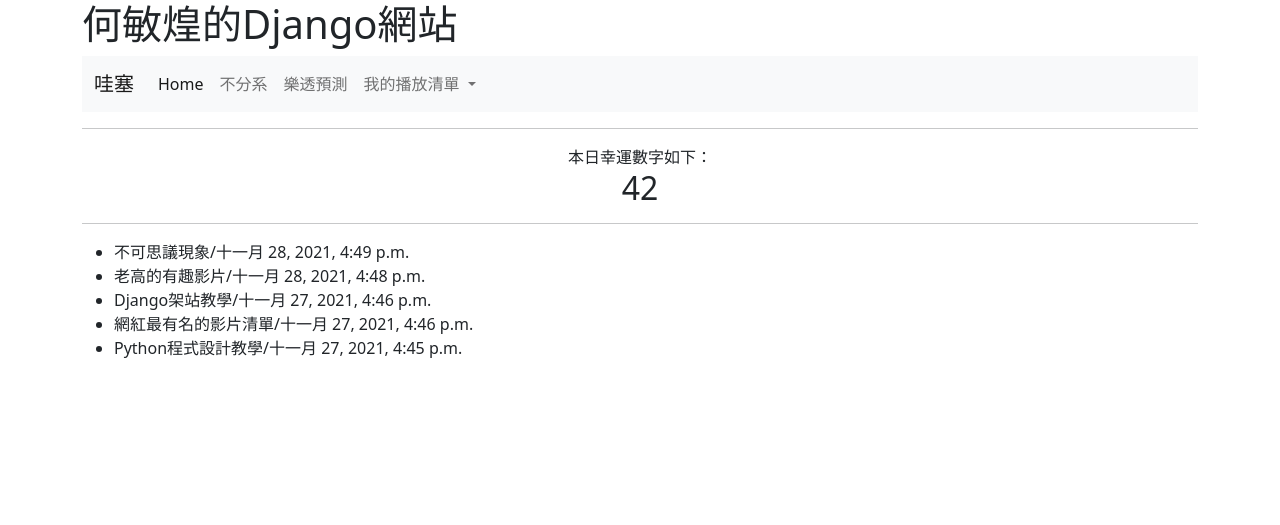
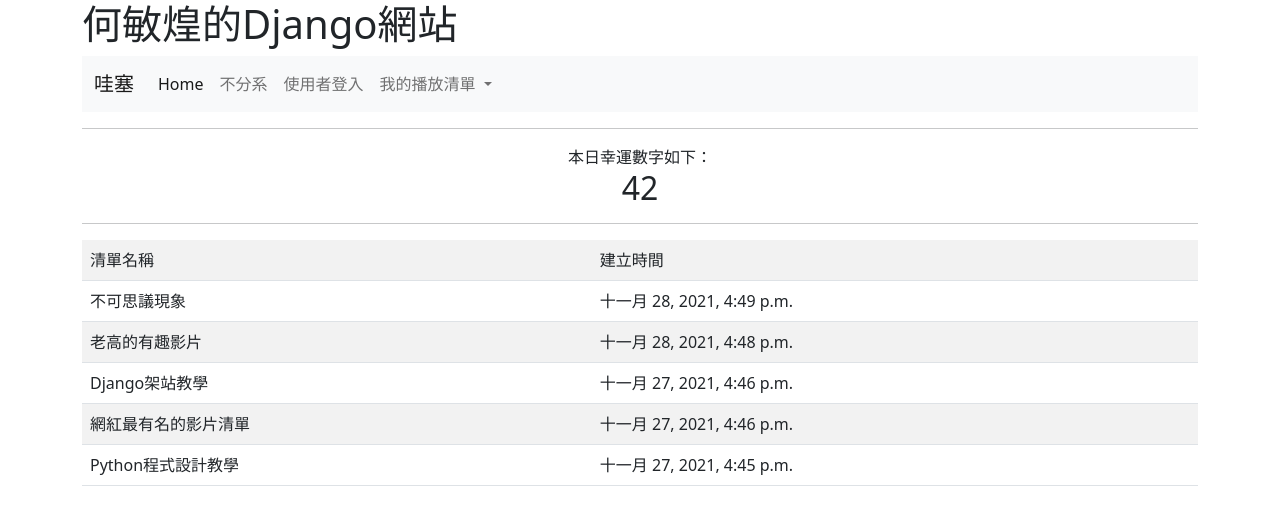
Before and after one commit to skynettw/python202111, a Django app: page / in a window 1280 px wide. Shown: the top 525 px of the page. Run offline with Django 3.2, Linux system fonts and the light colour scheme; data comes from the database, SQL or seed files in the repository; both versions use the stored data as it was after the commit.

Commit message:
20211128w2

```diff
--- /dev/null
+++ b/mysite/forms.py
@@ -0,0 +1,4 @@
+from django import forms
+
+class NameForm(forms.Form):
+    videolistname = forms.CharField(label='清單名稱', max_length=100)
--- a/mysite/views.py
+++ b/mysite/views.py
@@ -1,9 +1,25 @@
-from django.shortcuts import render
+from django.shortcuts import render, redirect
 from django.http import HttpResponse
 import random
 from mysite.models import VideoList
+from .forms import NameForm
 
 def index(request):
 	lucky = random.randint(1, 100)
 	videolists = VideoList.objects.all() #從VideoList資料表中讀取所有的記錄
+
+	if request.method == 'POST':
+		form = NameForm(request.POST)
+		if form.is_valid():
+			videolistname = form.cleaned_data['videolistname']
+			target = VideoList(name=videolistname)
+			target.save()
+			return redirect("/")
+	else:
+		form = NameForm()
+
 	return render(request, "index.html", locals())
+
+def delete(request, id):
+	target = VideoList.objects.get(id=id).delete()
+	return redirect("/")
--- a/templates/index.html
+++ b/templates/index.html
@@ -28,9 +28,20 @@
         <li class="nav-item">
           <a class="nav-link" href="https://ccet.nkust.edu.tw">不分系</a>
         </li>
-        <li class="nav-item">
-          <a class="nav-link" href="/lotto/">樂透預測</a>
-        </li>
+
+        {% if request.user.is_authenticated %}
+          <li class="nav-item">
+            <a class="nav-link" href="/admin/">控制台</a>
+          </li>
+          <li class="nav-item">
+            <a class="nav-link" href="/admin/logout/?next=/">登出</a>
+          </li>
+        {% else %}
+          <li class="nav-item">
+            <a class="nav-link" href="/admin/login/?next=/">使用者登入</a>
+          </li>
+        {% endif %}
+
         <li class="nav-item dropdown">
           <a class="nav-link dropdown-toggle" href="#" id="navbarDropdownMenuLink" role="button" data-bs-toggle="dropdown" aria-expanded="false">
             我的播放清單
@@ -51,11 +62,30 @@
 		<h2>{{ lucky }}</h2>
 		<hr>
 		</center>
-		<ul>
+{% if request.user.is_authenticated %}
+    <form action="/" method="post">
+      {% csrf_token %}
+      {{ form }}
+      <input type="submit" value="新增清單">
+    </form>
+{% endif %}
+		<table class="table table-striped">
+      <tr>
+        <td>清單名稱</td><td>建立時間</td>
+{% if request.user.is_authenticated %}
+        <td>刪除</td>
+{% endif %}
+      </tr>
 		{% for video in videolists %}
-			<li>{{ video.name }}/{{ video.pub_date }}</li>
+			<tr>
+        <td>{{ video.name }}</td>
+        <td>{{ video.pub_date }}</td>
+        {% if request.user.is_authenticated %}
+        <td><a class="btn btn-outline-primary btn-sm" href="/delete/{{video.id}}/">刪除</a></td>
+        {% endif %}
+      </tr>
 		{% endfor %}
-		</ul>
+		</table>
 	</div>
     <!-- Optional JavaScript; choose one of the two! -->
 
--- a/videolist/urls.py
+++ b/videolist/urls.py
@@ -19,5 +19,6 @@ from mysite import views
 
 urlpatterns = [
 	path('', views.index),
+	path('delete/<int:id>/', views.delete),
     path('admin/', admin.site.urls),
 ]
```
Also changed, not shown: db.sqlite3.
